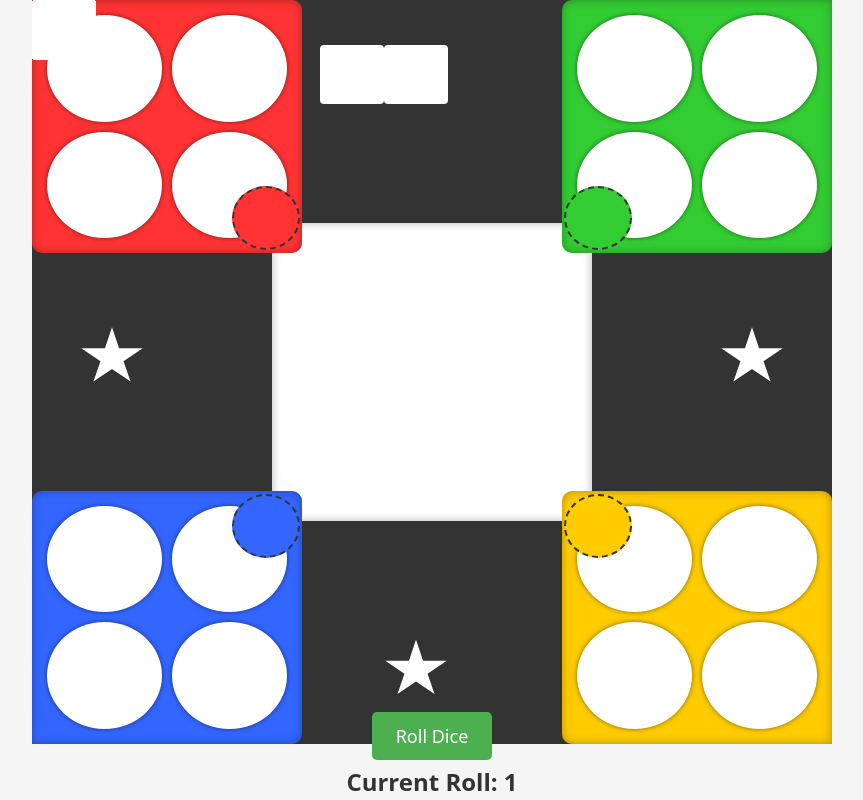
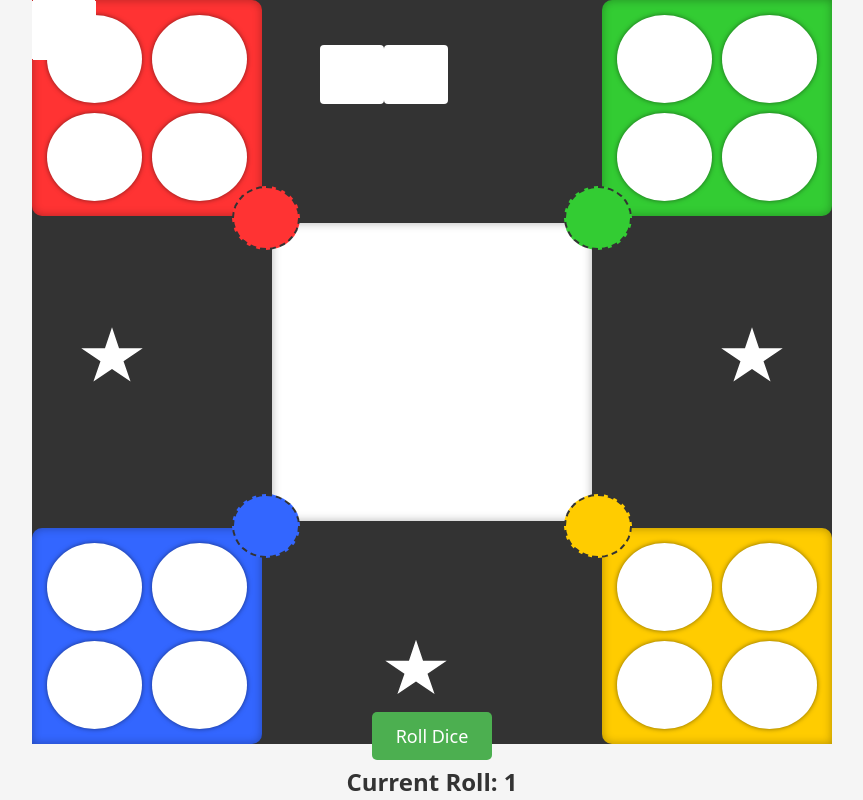
Before and after one commit to GingerImpasto/ludo-game, a React (Vite) app: page / in a window 1280 px wide. Shown: the whole page, without its empty margins (208-1071 px from the left). Built offline with nearby package versions, Linux system fonts and the light colour scheme.

Commit message:
Make the bases smaller

```diff
--- a/src/components/LudoBoard.css
+++ b/src/components/LudoBoard.css
@@ -32,8 +32,8 @@
 
 .base {
   position: absolute;
-  width: 30%;
-  height: 30%;
+  width: 25%; /* Reduced from 30% */
+  height: 25%; /* Reduced from 30% */
   border-radius: 10px;
   display: grid;
   grid-template-columns: 1fr 1fr;
```
